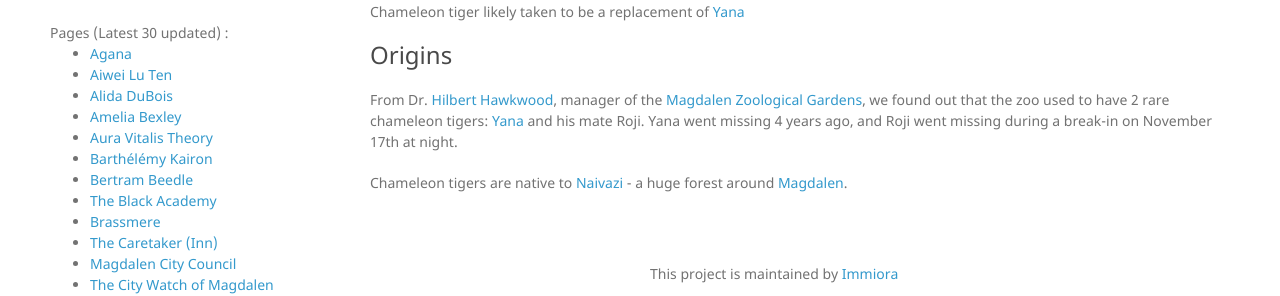
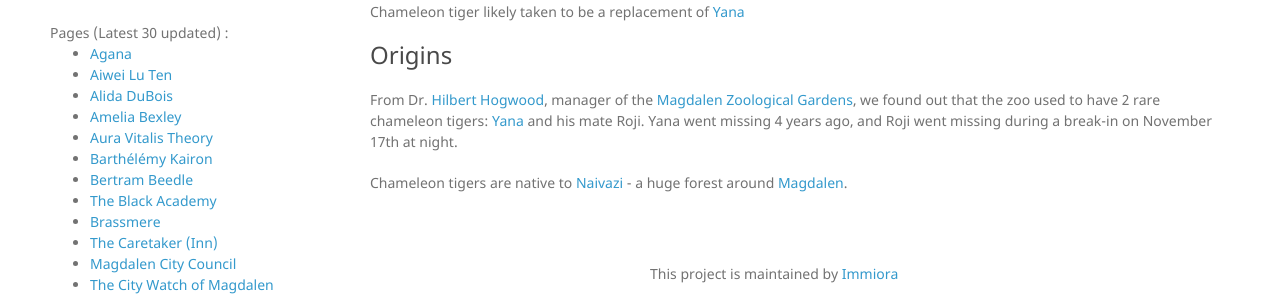
Before and after one commit to Immiora/the-narrow, a Jekyll site: the page built from wiki/people/Roji.md, in a window 1280 px wide. Shown: the part 267-563 px from the top of the page. Built offline with Jekyll 4.4.1, drawn with Linux system fonts in a browser that asks for light colours; nearby versions of some CDN libraries.

Commit message:
Update Roji.md

```diff
--- a/wiki/people/Roji.md
+++ b/wiki/people/Roji.md
@@ -9,6 +9,6 @@
 
 ### Origins
 
-From Dr. [Hilbert Hawkwood](HilbertHawkwood), manager of the [Magdalen Zoological Gardens](MagdalenZoologicalGardens), we found out that the zoo used to have 2 rare chameleon tigers: [Yana](Yana) and his mate Roji. Yana went missing 4 years ago, and Roji went missing during a break-in on November 17th at night.
+From Dr. [Hilbert Hogwood](HilbertHogwood), manager of the [Magdalen Zoological Gardens](ZoologicalGardens), we found out that the zoo used to have 2 rare chameleon tigers: [Yana](Yana) and his mate Roji. Yana went missing 4 years ago, and Roji went missing during a break-in on November 17th at night.
 
 Chameleon tigers are native to [Naivazi](Naivazi) - a huge forest around [Magdalen](Magdalen).
```
